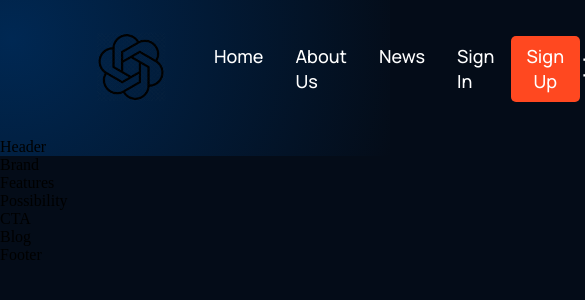
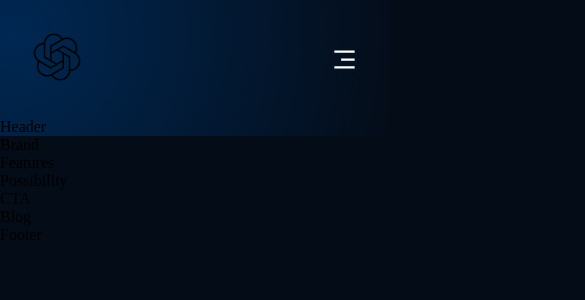
Before and after one commit to WissemBrinis/ResponsiveUI, a React (Create React App) app: page / in a window 390 px wide. Shown: the top 300 px of the page, 585 px wide, since content can reach past the window. Built offline with nearby package versions, Linux system fonts and the light colour scheme; the HTML template or start-up script is replaced by a standard one.

Commit message:
responsive navbar completed

```diff
--- a/src/components/navbar/Navbar.css
+++ b/src/components/navbar/Navbar.css
@@ -16,8 +16,8 @@
 }
 
 .navbar-links_logo img {
-  width: 70px;
-  height: 70px;
+  width: 50px;
+  height: 50px;
 }
 
 .navbar-links_container {
@@ -57,3 +57,65 @@
   outline: none;
   cursor: pointer;
 }
+
+.navbar-menu {
+  margin-left: 1rem;
+  display: none;
+  position: relative;
+}
+.navbar-menu svg {
+  cursor: pointer;
+}
+
+.navbar-menu_container {
+  display: flex;
+  justify-content: flex-end;
+  align-items: flex-end;
+  flex-direction: column;
+  text-align: end;
+  background: var(--color-footer);
+  padding: 2rem;
+  position: absolute;
+  top: 40px;
+  right: 0;
+  margin-top: 1rem;
+  min-width: 210px;
+  border-radius: 5px;
+  box-shadow: 0 0 5 rgba(0, 0, 0, 0.2);
+}
+.navbar-menu_container p {
+  margin: 1rem 0;
+}
+.navbar-menu_container-links-sign {
+  display: none;
+}
+
+@media screen and (max-width: 1050px) {
+  .navbar-links_container {
+    display: none;
+  }
+  .navbar-menu {
+    display: flex;
+  }
+}
+
+@media screen and (max-width: 700px) {
+  .navbar {
+    padding: 2rem 4rem;
+  }
+}
+
+@media screen and (max-width: 550px) {
+  .navbar {
+    padding: 2rem;
+  }
+  .navbar-sign {
+    display: none;
+  }
+  .navbar-menu_container {
+    top: 20px;
+  }
+  .navbar-menu_container-links-sign {
+    display: block;
+  }
+}
--- a/src/components/navbar/Navbar.jsx
+++ b/src/components/navbar/Navbar.jsx
@@ -27,7 +27,7 @@
         <p>Sign in</p>
         <button type="button">Sign Up</button>
       </div>
-      <div className="navbar-container">
+      <div className="navbar-menu">
         {toggleMenu ? (
           <RiCloseLine
             color="#fff"
@@ -53,6 +53,10 @@
               <p>
                 <a href="#news">News</a>
               </p>
+              <div className="navbar-menu_container-links-sign">
+                <p>Sign in</p>
+                <button type="button">Sign Up</button>
+              </div>
             </div>
           </div>
         )}
```
